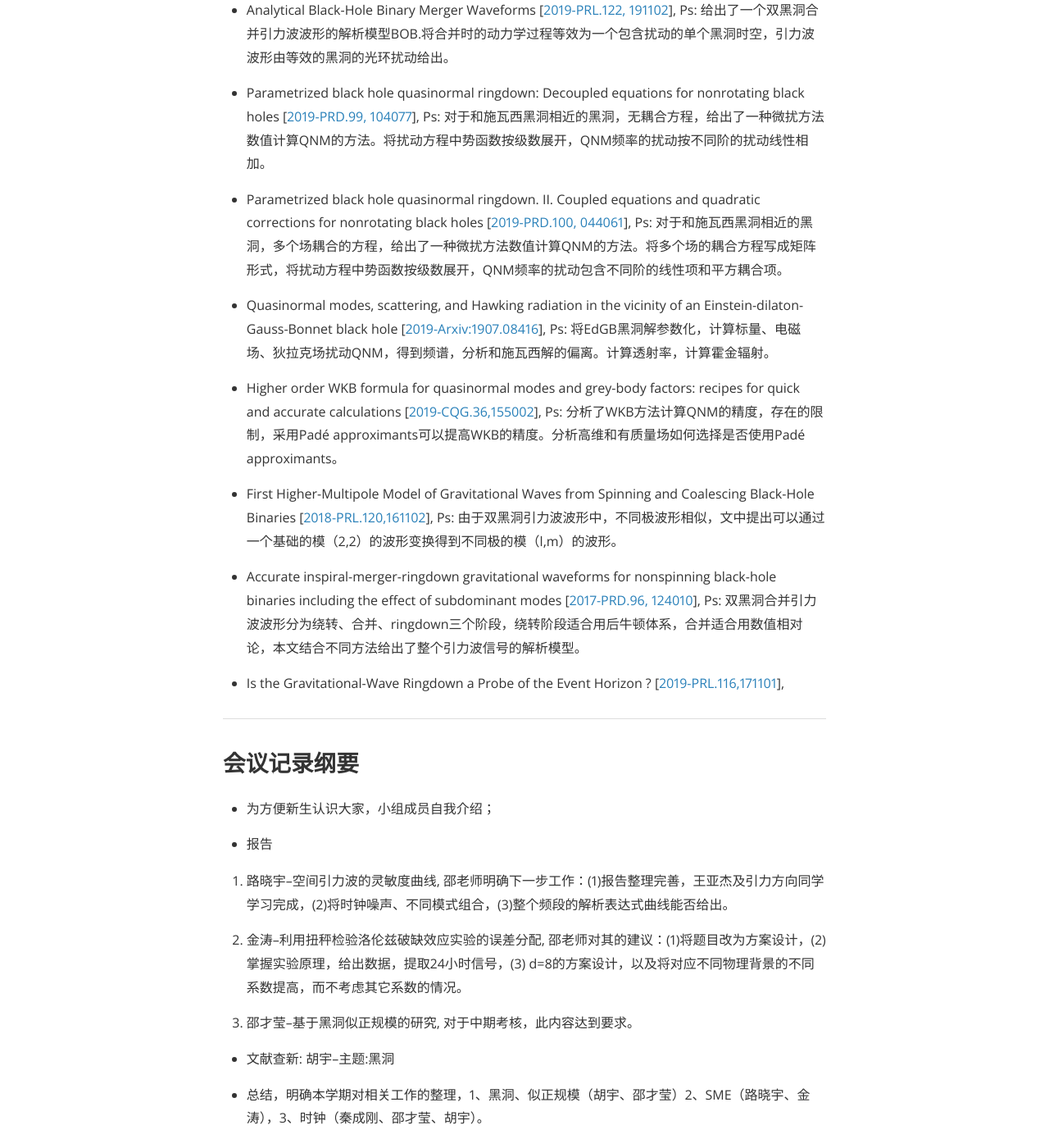
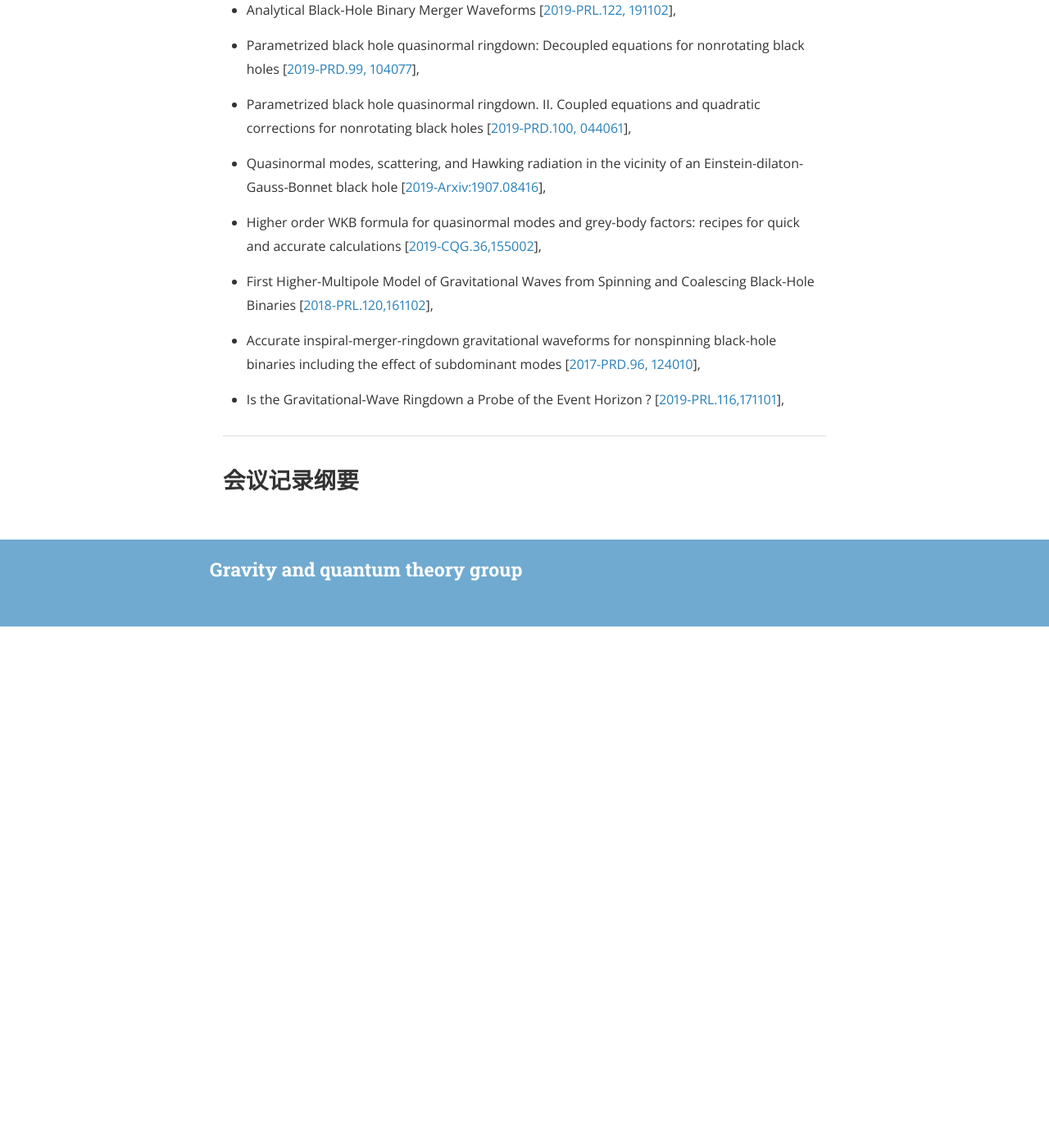
Before and after one commit to gravity-group/gravity-group.github.io, a Jekyll site: the page built from _posts/2019-09-08-group-meeting.md, in a window 1280 px wide and 1400 px high, scrolled down 1050 px. Shown: the whole window at 82% size. Built offline with Jekyll 4.4.1, drawn with Linux system fonts in a browser that asks for light colours; nearby versions of some CDN libraries; after the commit the page ends 1814 px from its top, so only the background shows below that.

Commit message:
Update 2019-09-08-group-meeting.md
20190908

```diff
--- a/_posts/2019-09-08-group-meeting.md
+++ b/_posts/2019-09-08-group-meeting.md
@@ -35,32 +35,24 @@ Yujie Tan, Chenggang Qin, Xiaoyu Lu, Yajie Wang, Panpan Wang, Miaomiao Zhao, Yua
 
 - Analytical Black-Hole Binary Merger Waveforms
 [[2019-PRL.122, 191102](https://journals.aps.org/prl/abstract/10.1103/PhysRevLett.122.191102)],
-Ps: 给出了一个双黑洞合并引力波波形的解析模型BOB.将合并时的动力学过程等效为一个包含扰动的单个黑洞时空，引力波波形由等效的黑洞的光环扰动给出。
 
 - Parametrized black hole quasinormal ringdown: Decoupled equations for nonrotating black holes
 [[2019-PRD.99, 104077](https://journals.aps.org/prd/abstract/10.1103/PhysRevD.99.104077)],
-Ps: 对于和施瓦西黑洞相近的黑洞，无耦合方程，给出了一种微扰方法数值计算QNM的方法。将扰动方程中势函数按级数展开，QNM频率的扰动按不同阶的扰动线性相加。
 
 - Parametrized black hole quasinormal ringdown. II. Coupled equations and quadratic corrections for nonrotating black holes
 [[2019-PRD.100, 044061](https://journals.aps.org/prd/abstract/10.1103/PhysRevD.100.044061)],
-Ps: 对于和施瓦西黑洞相近的黑洞，多个场耦合的方程，给出了一种微扰方法数值计算QNM的方法。将多个场的耦合方程写成矩阵形式，将扰动方程中势函数按级数展开，QNM频率的扰动包含不同阶的线性项和平方耦合项。
 
 - Quasinormal modes, scattering, and Hawking radiation in the vicinity of an Einstein-dilaton-Gauss-Bonnet black hole
 [[2019-Arxiv:1907.08416](https://journals.aps.org/prd/abstract/10.1103/PhysRevD.99.124042)],
-Ps: 将EdGB黑洞解参数化，计算标量、电磁场、狄拉克场扰动QNM，得到频谱，分析和施瓦西解的偏离。计算透射率，计算霍金辐射。
 
 - Higher order WKB formula for quasinormal modes and grey-body factors: recipes for quick and accurate calculations
 [[2019-CQG.36,155002](https://iopscience.iop.org/article/10.1088/1361-6382/ab2e25)],
-Ps: 分析了WKB方法计算QNM的精度，存在的限制，采用Padé approximants可以提高WKB的精度。分析高维和有质量场如何选择是否使用Padé approximants。
 
 - First Higher-Multipole Model of Gravitational Waves from Spinning and Coalescing Black-Hole Binaries
 [[2018-PRL.120,161102](https://journals.aps.org/prl/abstract/10.1103/PhysRevLett.120.161102)],
-Ps: 由于双黑洞引力波波形中，不同极波形相似，文中提出可以通过一个基础的模（2,2）的波形变换得到不同极的模（l,m）的波形。
-
 
 - Accurate inspiral-merger-ringdown gravitational waveforms for nonspinning black-hole binaries including the effect of subdominant modes
 [[2017-PRD.96, 124010](https://journals.aps.org/prd/abstract/10.1103/PhysRevD.96.124010)],
-Ps: 双黑洞合并引力波波形分为绕转、合并、ringdown三个阶段，绕转阶段适合用后牛顿体系，合并适合用数值相对论，本文结合不同方法给出了整个引力波信号的解析模型。
 
 - Is the Gravitational-Wave Ringdown a Probe of the Event Horizon ?
 [[2019-PRL.116,171101](https://journals.aps.org/prl/abstract/10.1103/PhysRevLett.116.171101)],
@@ -70,17 +62,3 @@ Ps: 双黑洞合并引力波波形分为绕转、合并、ringdown三个阶段
 
 
 ## 会议记录纲要
-
-- 为方便新生认识大家，小组成员自我介绍；
-
-- 报告
-
-1. 路晓宇--空间引力波的灵敏度曲线, 邵老师明确下一步工作：(1)报告整理完善，王亚杰及引力方向同学学习完成，(2)将时钟噪声、不同模式组合，(3)整个频段的解析表达式曲线能否给出。
-
-2. 金涛--利用扭秤检验洛伦兹破缺效应实验的误差分配, 邵老师对其的建议：(1)将题目改为方案设计，(2)掌握实验原理，给出数据，提取24小时信号，(3) d=8的方案设计，以及将对应不同物理背景的不同系数提高，而不考虑其它系数的情况。
-
-3. 邵才莹--基于黑洞似正规模的研究, 对于中期考核，此内容达到要求。
-
-- 文献查新:  胡宇--主题:黑洞
-
-- 总结，明确本学期对相关工作的整理，1、黑洞、似正规模（胡宇、邵才莹）2、SME（路晓宇、金涛），3、时钟（秦成刚、邵才莹、胡宇）。
```
